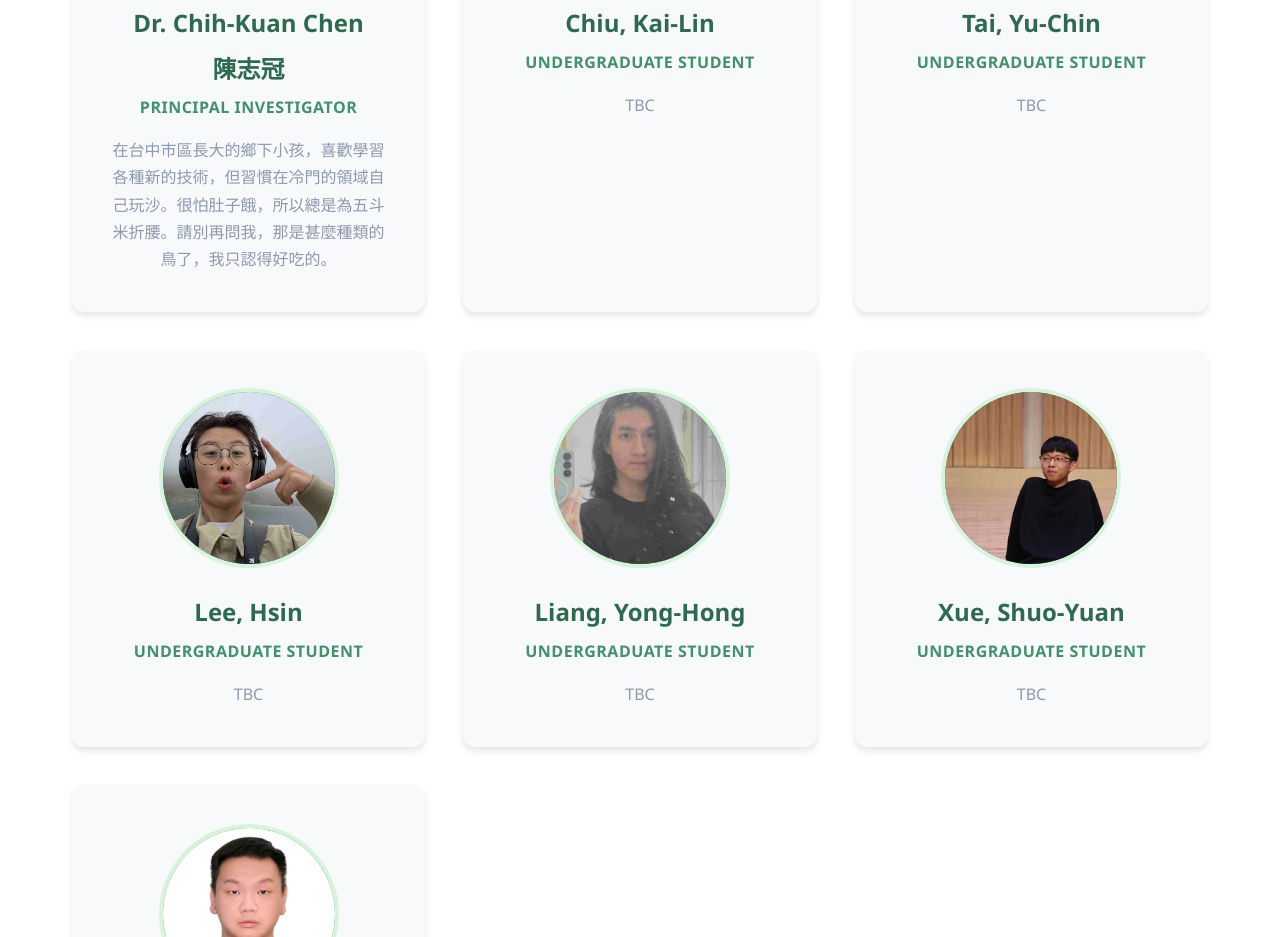
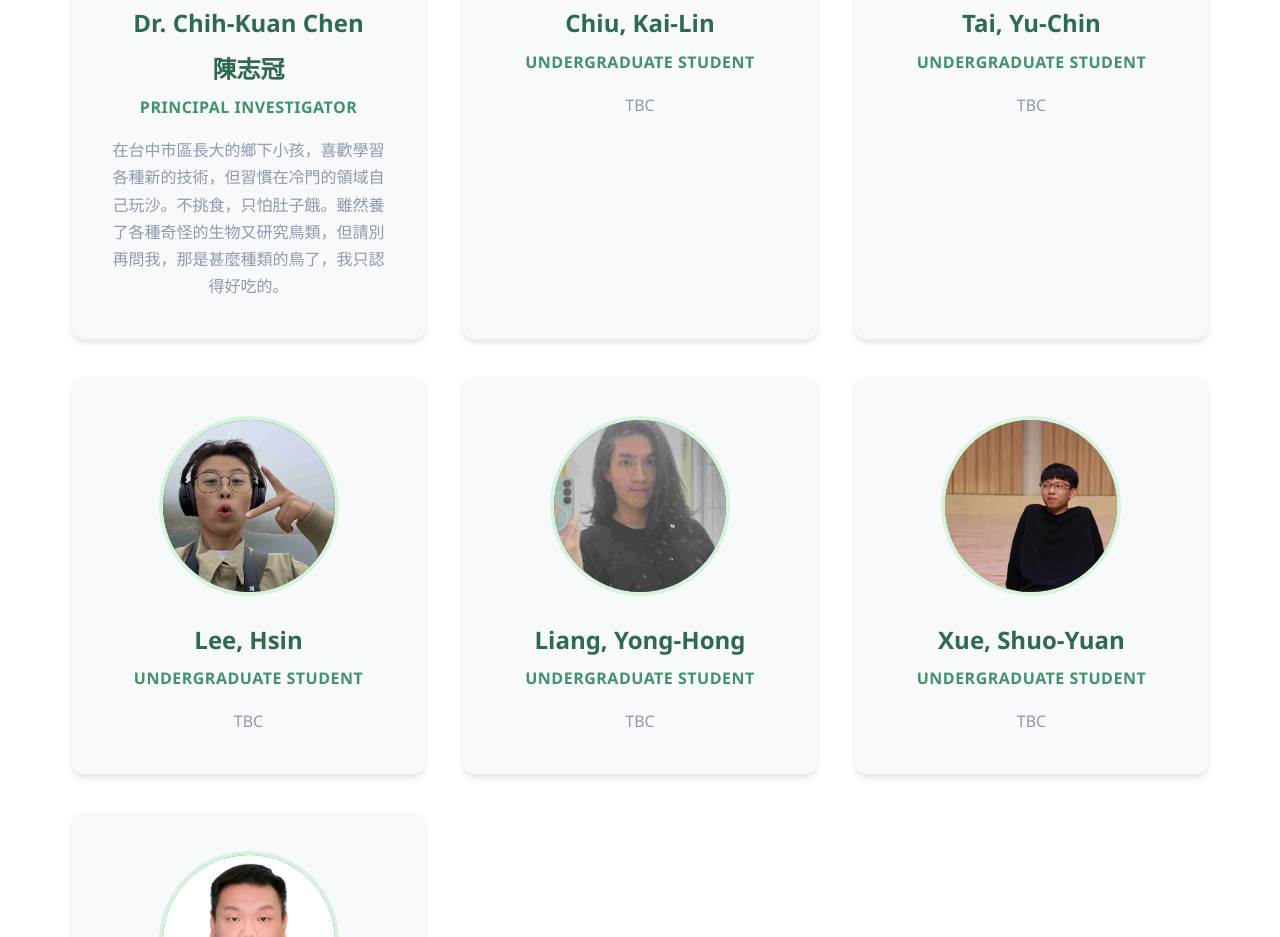
Before and after one commit to chihkuanchen/Chen-lab-website, a plain HTML site: page index.html in a window 1280 px wide. Shown: the part 2444-3381 px from the top of the page. Drawn offline with Linux system fonts and the light colour scheme.

Commit message:
Revise bio for Dr. Chih-Kuan Chen
Updated the member bio for Dr. Chih-Kuan Chen to improve clarity and detail.

```diff
--- a/index.html
+++ b/index.html
@@ -728,7 +728,7 @@
                     <h3>Dr. Chih-Kuan Chen</h3>
                     <h3>陳志冠</h3>
                     <div class="member-role">Principal Investigator</div>
-                    <p class="member-bio">在台中市區長大的鄉下小孩，喜歡學習各種新的技術，但習慣在冷門的領域自己玩沙。很怕肚子餓，所以總是為五斗米折腰。請別再問我，那是甚麼種類的鳥了，我只認得好吃的。</p>
+                    <p class="member-bio">在台中市區長大的鄉下小孩，喜歡學習各種新的技術，但習慣在冷門的領域自己玩沙。不挑食，只怕肚子餓。雖然養了各種奇怪的生物又研究鳥類，但請別再問我，那是甚麼種類的鳥了，我只認得好吃的。</p>
                 </div>
                 <div class="team-card">
                     <img class="avatar" src="Portrait/Chiu, Kai-Lin.jpg" alt="Chiu, Kai-Lin">
```
